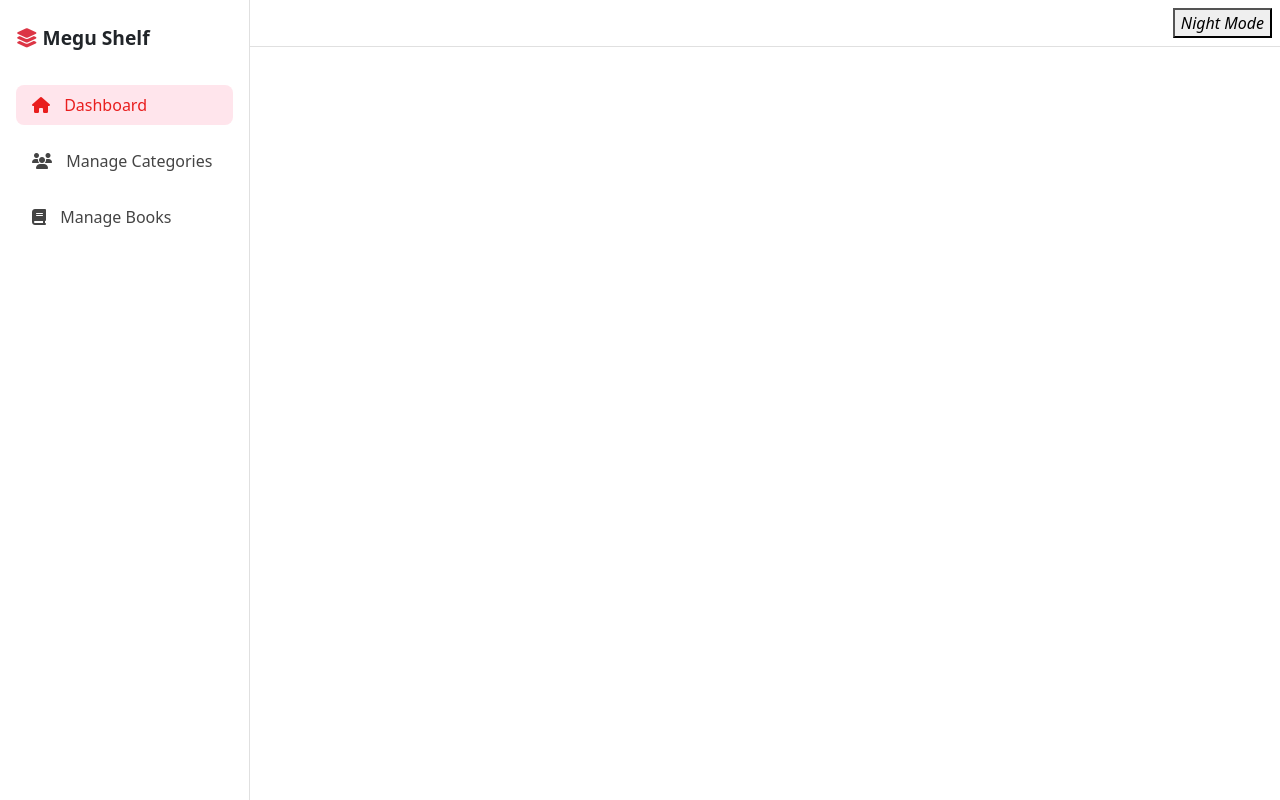
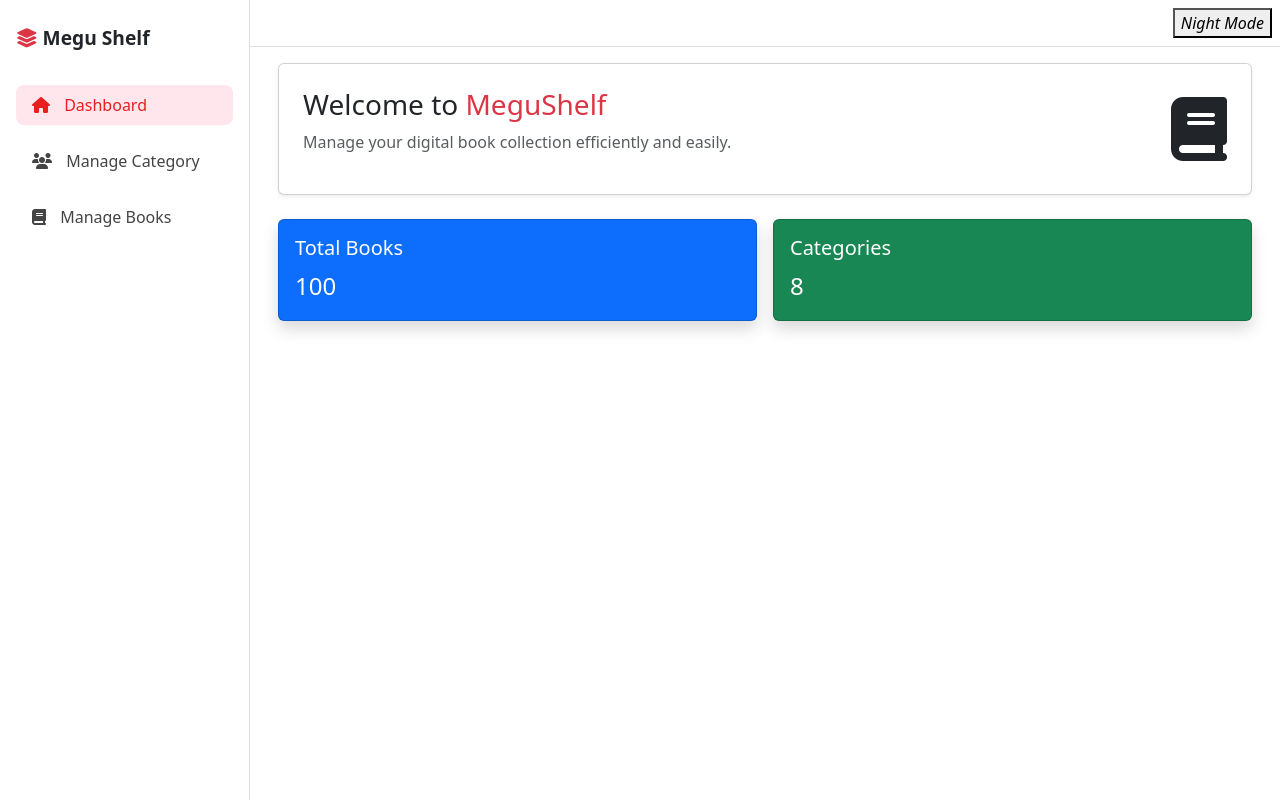
Before and after one commit to bagoesrex/megushelf-app, a website: page public/index.html in a window 1280 px wide. Drawn offline with nearby package versions, Linux system fonts and the light colour scheme.

Commit message:
feat: add welcome card and stats section with dummy data

```diff
--- a/public/index.html
+++ b/public/index.html
@@ -29,8 +29,8 @@
           <div class="nav-item active" onclick="loadContent('dashboard', this)">
             <i class="fa-solid fa-house"></i> Dashboard
           </div>
-          <div class="nav-item" onclick="loadContent('readers', this)">
-            <i class="fa-solid fa-users"></i> Manage Categories
+          <div class="nav-item" onclick="loadContent('category', this)">
+            <i class="fa-solid fa-users"></i> Manage Category
           </div>
           <div class="nav-item" onclick="loadContent('books', this)">
             <i class="fa-solid fa-book"></i> Manage Books
@@ -38,13 +38,53 @@
         </div>
       </div>
 
+      <!-- Main Section -->
       <div class="main">
+        <!-- Main Navbar -->
         <div class="navbar d-flex justify-content-end p-2">
           <button><i>Night Mode</i></button>
         </div>
 
+        <!-- Main Content -->
         <div class="content" id="main-content">
+          <div class="container">
+            <!-- Welcome Card -->
+            <div class="card p-4 mb-4 shadow-sm">
+              <div class="d-flex justify-content-between align-items-center">
+                <div>
+                  <h3 class="mb-2">
+                    Welcome to <span class="text-danger">MeguShelf</span>
+                  </h3>
+                  <p class="text-muted">
+                    Manage your digital book collection efficiently and easily.
+                  </p>
+                </div>
+                <div>
+                  <i class="fa-solid fa-book fa-4x"></i>
+                </div>
+              </div>
+            </div>
 
+            <!-- Stats Section -->
+            <div class="row g-3" id="stats-section">
+              <div class="col-md-6">
+                <div class="card text-white bg-primary shadow">
+                  <div class="card-body">
+                    <h5 class="card-title">Total Books</h5>
+                    <p class="card-text fs-4" id="total-books"></p>
+                  </div>
+                </div>
+              </div>
+              <div class="col-md-6">
+                <div class="card text-white bg-success shadow">
+                  <div class="card-body">
+                    <h5 class="card-title">Categories</h5>
+                    <p class="card-text fs-4" id="total-categories"></p>
+                  </div>
+                </div>
+              </div>
+            </div>
+          </div>
         </div>
       </div>
     </div>
--- a/public/script.js
+++ b/public/script.js
@@ -19,3 +19,12 @@ function loadContent(section, el) {
         `;
   }
 }
+
+// Dummy Data
+const statsData = {
+  totalBooks: 100,
+  categories: 8,
+};
+
+document.getElementById("total-books").innerText = statsData.totalBooks;
+document.getElementById("total-categories").innerText = statsData.categories;
```
